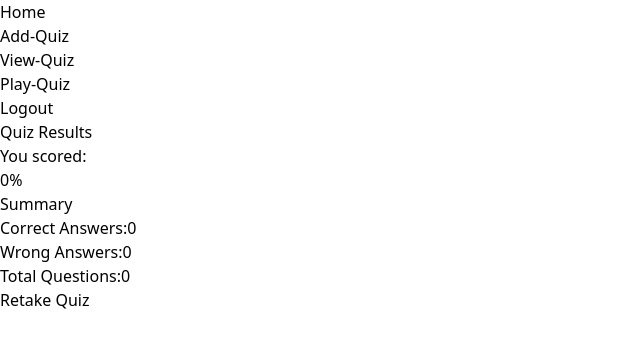
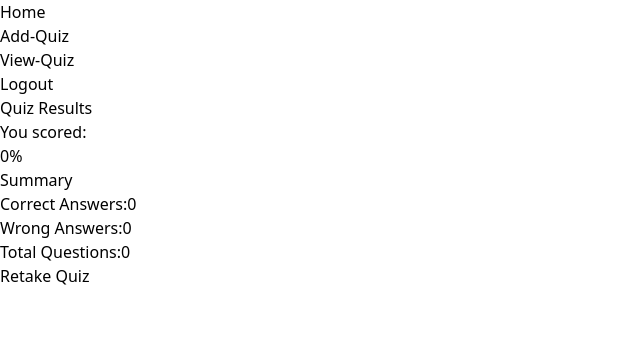
Before and after one commit to ravindrasingh777/Quiz-App, a React (Vite) app: page /result in a window 1280 px wide. Shown: the top 348 px of the page, without its empty margins (0-640 px from the left). Built offline with nearby package versions, Linux system fonts and the light colour scheme.

Commit message:
newcommit

```diff
--- a/src/Pages/Result.jsx
+++ b/src/Pages/Result.jsx
@@ -15,7 +15,6 @@ const Result = () => {
                   <Link to="/home"><div>Home</div></Link>
                   <Link to="/addquiz"><div>Add-Quiz</div></Link>
                   <Link to="/viewquiz"><div>View-Quiz</div></Link>
-                  <Link to="/playquiz"><div>Play-Quiz</div></Link>
                   <Link to="/"><button onClick={Logout}>Logout</button></Link>
               </div>
         <div className="min-h-screen bg-gradient-to-br from-purple-600 to-blue-500 bg-gray-100 md:p-0 p-2 flex md:items-center items-start justify-center">
```
